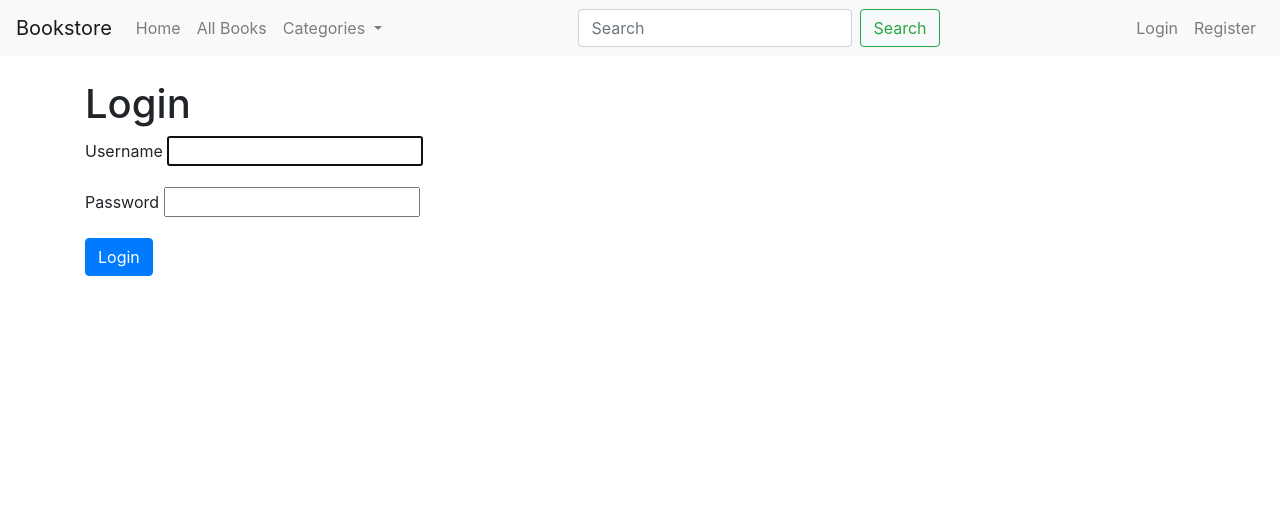
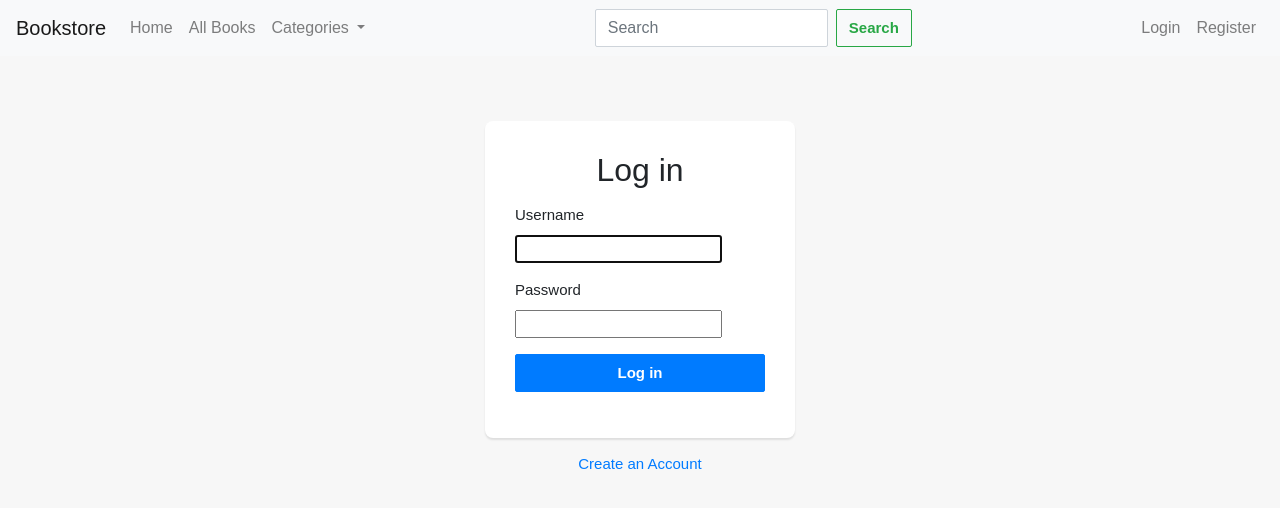
Before and after one commit to SoeukBondol-ai/book-inventory-project, a Django app: page /user/login/ in a window 1280 px wide. Shown: the top 508 px of the page. Run offline with Django 5.2, Linux system fonts and the light colour scheme; some libraries are stand-ins or nearby versions.

Commit message:
Fix login register display

```diff
--- a/book_inventory/static/css/style.css
+++ b/book_inventory/static/css/style.css
@@ -14,3 +14,54 @@
   border-radius: 3px;
   margin-bottom: 20px;
 }
+body {
+  background-color: #f7f7f7;
+  font-family: 'Arial', sans-serif;
+}
+
+.login-form {
+  width: 100%;
+  max-width: 340px;
+  margin: 50px auto;
+  padding: 15px;
+  font-size: 15px;
+}
+
+.login-form form {
+  margin-bottom: 15px;
+  background: #ffffff;
+  box-shadow: 0px 2px 2px rgba(0, 0, 0, 0.1);
+  padding: 30px;
+  border-radius: 8px;
+}
+
+.login-form h2 {
+  margin: 0 0 15px;
+}
+
+.form-control, .btn {
+  min-height: 38px;
+  border-radius: 2px;
+}
+
+.btn {
+  font-size: 15px;
+  font-weight: bold;
+}
+
+.form-text {
+  font-size: 12px;
+  color: #6c757d;
+}
+
+.invalid-feedback {
+  display: block;
+  font-size: 12px;
+  color: #dc3545;
+}
+
+.field-error {
+  color: #dc3545;
+  font-size: 12px;
+  margin-top: 5px;
+}
--- a/book_inventory/templates/base.html
+++ b/book_inventory/templates/base.html
@@ -6,7 +6,7 @@
     <meta name="viewport" content="width=device-width, initial-scale=1.0">
     <title>{% block title %}Bookstore{% endblock %}</title>
     <link rel="stylesheet" href="https://stackpath.bootstrapcdn.com/bootstrap/4.5.2/css/bootstrap.min.css">
-    <link rel="stylesheet" href="{% static 'css/styles.css' %}">
+    <link rel="stylesheet" href="{% static 'css/style.css' %}">
 </head>
 <body>
     <nav class="navbar navbar-expand-lg navbar-light bg-light">
@@ -28,7 +28,7 @@
                     </a>
                     <div class="dropdown-menu" aria-labelledby="navbarDropdown">
                         {% for category in categories %}
-                            <a class="dropdown-item" href="{% url 'book_list_by_category' category.name %}">{{ category.name }}</a>
+                            <a class="dropdown-item" href="{% url 'book_list_by_category' category.name|slugify %}">{{ category.name }}</a>
                         {% endfor %}
                     </div>
                 </li>
@@ -62,8 +62,8 @@
         {% endblock %}
     </div>
 
-    <script src="https://code.jquery.com/jquery-3.5.1.slim.min.js"></script>
-    <script src="https://cdn.jsdelivr.net/npm/@popperjs/core@2.5.3/dist/umd/popper.min.js"></script>
+    <script src="https://code.jquery.com/jquery-3.5.1.min.js"></script>
+    <script src="https://cdn.jsdelivr.net/npm/popper.js@1.16.0/dist/umd/popper.min.js"></script>
     <script src="https://stackpath.bootstrapcdn.com/bootstrap/4.5.2/js/bootstrap.min.js"></script>
 </body>
 </html>
--- a/book_inventory/templates/user/login.html
+++ b/book_inventory/templates/user/login.html
@@ -3,11 +3,12 @@
 {% block title %}Login{% endblock %}
 
 {% block content %}
-    <h1>Login</h1>
+<div class="login-form">
     <form method="post">
         {% csrf_token %}
+        <h2 class="text-center">Log in</h2>
         {% for field in form %}
-            <div class="mb-3">
+            <div class="form-group">
                 <label for="{{ field.id_for_label }}" class="form-label">{{ field.label }}</label>
                 {{ field }}
                 {% if field.help_text %}
@@ -18,6 +19,10 @@
                 {% endfor %}
             </div>
         {% endfor %}
-        <button type="submit" class="btn btn-primary">Login</button>
+        <div class="form-group">
+            <button type="submit" class="btn btn-primary btn-block">Log in</button>
+        </div>
     </form>
+    <p class="text-center"><a href="{% url 'register' %}">Create an Account</a></p>
+</div>
 {% endblock %}
--- a/book_inventory/user/forms.py
+++ b/book_inventory/user/forms.py
@@ -3,9 +3,14 @@ from django.contrib.auth.forms import UserCreationForm, AuthenticationForm
 from .models import CustomUser
 
 class CustomUserCreationForm(UserCreationForm):
+    email = forms.EmailField(required=True, widget=forms.EmailInput(attrs={'class': 'form-control'}))
+    username = forms.CharField(max_length=150, required=True, widget=forms.TextInput(attrs={'class': 'form-control'}))
+    password1 = forms.CharField(label='Password', widget=forms.PasswordInput(attrs={'class': 'form-control'}))
+    password2 = forms.CharField(label='Password confirmation', widget=forms.PasswordInput(attrs={'class': 'form-control'}))
+
     class Meta:
         model = CustomUser
-        fields = ['username', 'email', 'password1', 'password2']
+        fields = ('username', 'email', 'password1', 'password2')
 
 class CustomAuthenticationForm(AuthenticationForm):
     class Meta:
--- a/book_inventory/user/views.py
+++ b/book_inventory/user/views.py
@@ -9,7 +9,7 @@ def register(request):
         if form.is_valid():
             user = form.save()
             login(request, user)
-            return redirect('book_list')
+            return redirect('home')
     else:
         form = CustomUserCreationForm()
     return render(request, 'user/register.html', {'form': form})
@@ -20,7 +20,7 @@ def user_login(request):
         if form.is_valid():
             user = form.get_user()
             login(request, user)
-            return redirect('book_list')
+            return redirect('home')
     else:
         form = CustomAuthenticationForm()
     return render(request, 'user/login.html', {'form': form})
@@ -28,4 +28,4 @@ def user_login(request):
 @login_required
 def user_logout(request):
     logout(request)
-    return redirect('book_list')
+    return redirect('home')
```
Also changed, not shown: book_inventory/book/views.py (+10 -3 lines), book_inventory/templates/user/register.html (+8 -3 lines), book_inventory/db.sqlite3.
